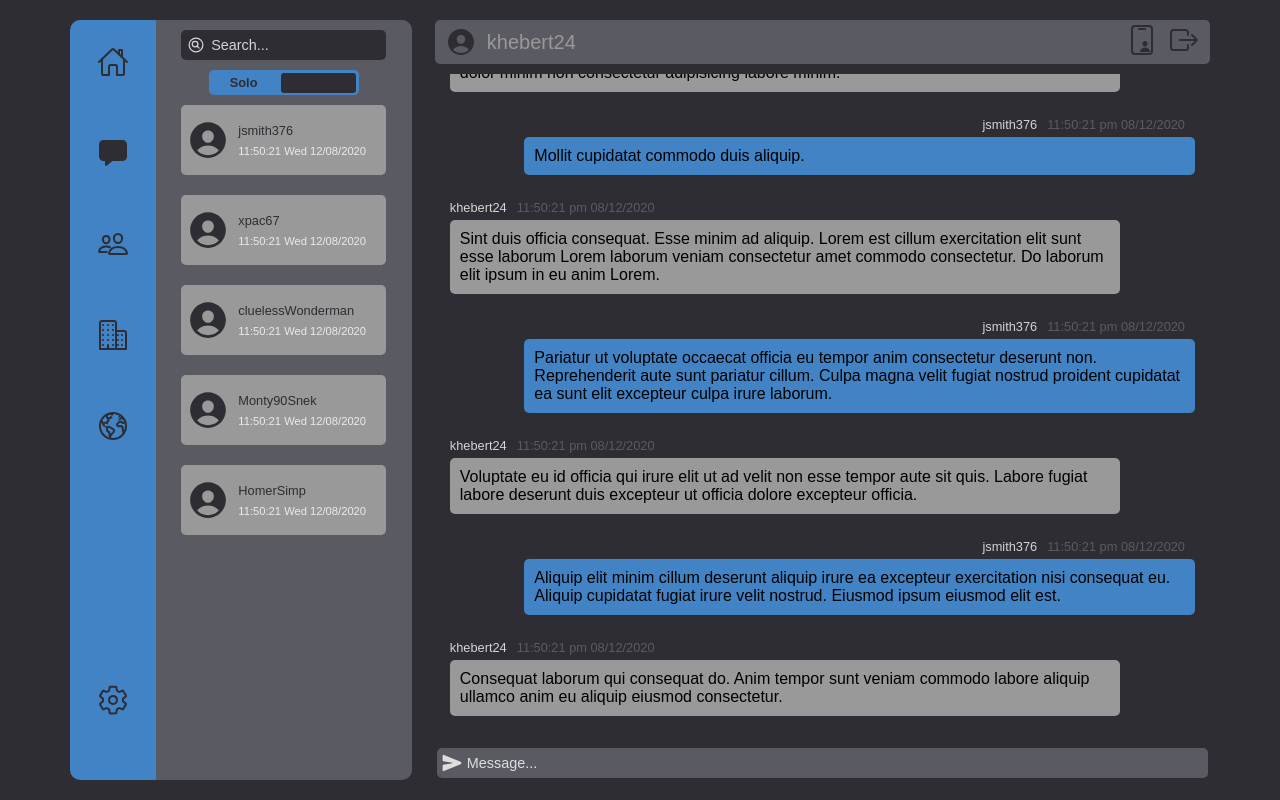
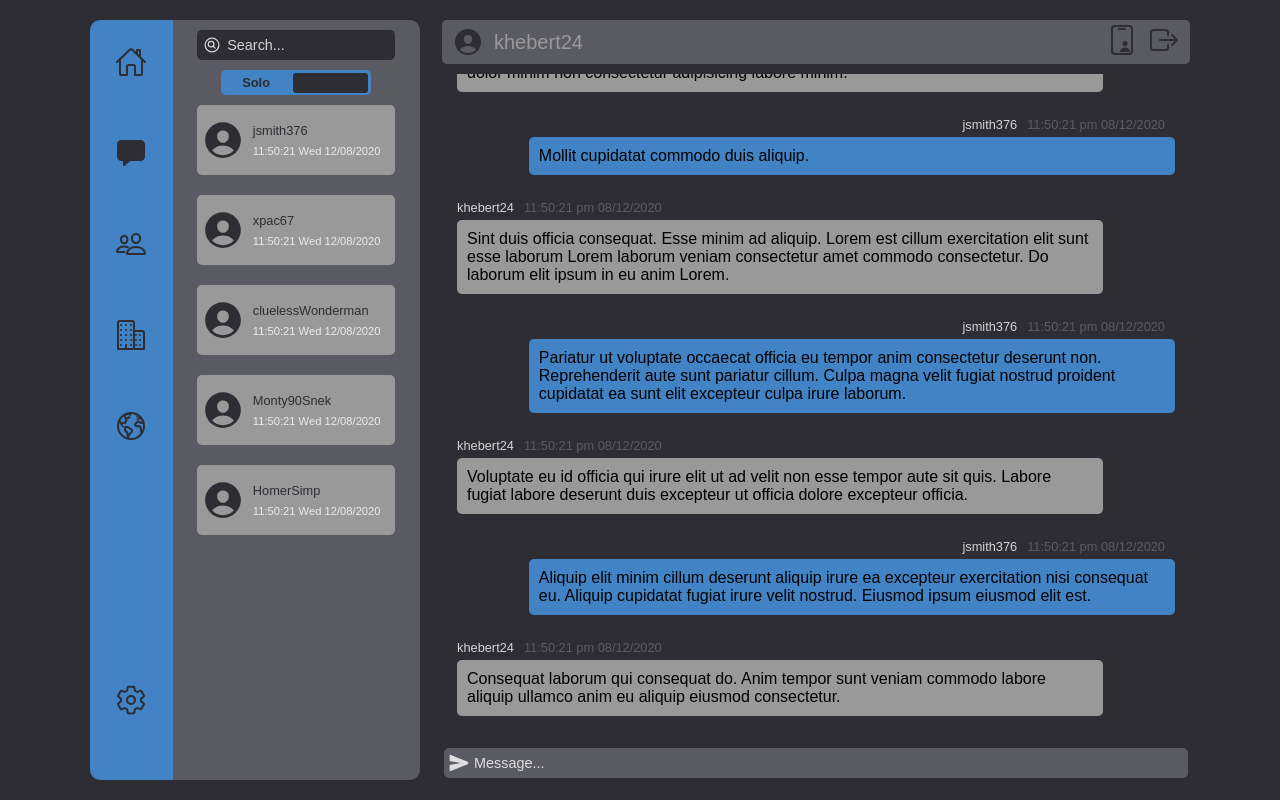
Before and after one commit to kraig-hebert/chat, a React (Create React App) app in the folder client/: page / in a window 1280 px wide. Built offline with nearby package versions, Linux system fonts and the light colour scheme.

Commit message:
updated main app sizing styles

```diff
--- a/client/src/globalStyles.js
+++ b/client/src/globalStyles.js
@@ -28,9 +28,7 @@ export const useStyles = createUseStyles((theme) => ({
     display: 'flex',
     justifyContent: 'space-between',
     alignItems: 'center',
-    width: '1200px',
-    height: '800px',
-    padding: '0 30px',
-    borderRadius: '30px',
+    width: '1100px',
+    height: '100%',
   },
 }));
```
